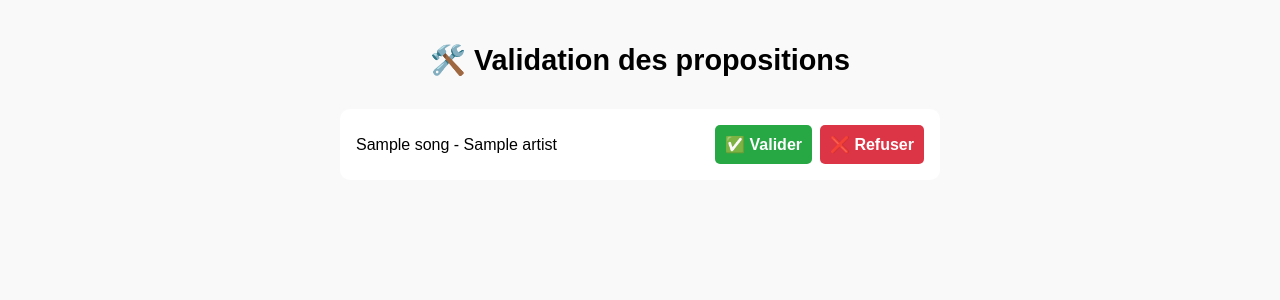
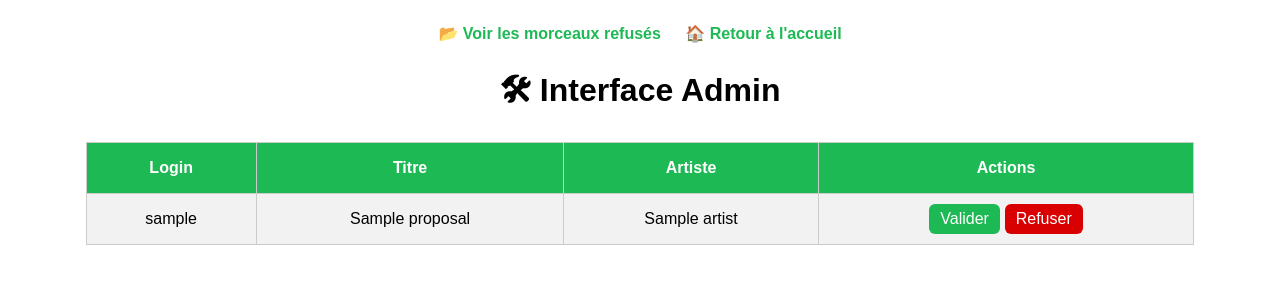
Before and after one commit to editionsnathan/spotify-playlist-dnc3, a Flask app: template templates/admin.html in a window 1280 px wide. Shown: the top 300 px of the page. Run offline with Flask 3, Linux system fonts and the light colour scheme; the template is opened without the code that fills it: most values are stand-ins (such as "Sample title", 1, 10 or a date in 2020).

Commit message:
Update admin.html

```diff
--- a/templates/admin.html
+++ b/templates/admin.html
@@ -1,61 +1,59 @@
-
 <!DOCTYPE html>
 <html lang="fr">
 <head>
   <meta charset="UTF-8">
-  <title>Validation des propositions</title>
+  <title>Admin - Playlist DNC3</title>
   <meta name="viewport" content="width=device-width, initial-scale=1">
   <style>
-    body { font-family: sans-serif; padding: 1rem; background: #f9f9f9; text-align: center; }
-    h1 { font-size: 1.8rem; margin-bottom: 2rem; }
-    ul { list-style: none; padding: 0; max-width: 600px; margin: auto; }
-    li { background: #fff; margin: 1rem 0; padding: 1rem; border-radius: 10px; display: flex; flex-direction: column; gap: 1rem; align-items: center; }
-    .actions {
-      display: flex;
-      flex-direction: column;
-      gap: 0.5rem;
-      width: 100%;
-    }
-    .actions a {
-      padding: 10px;
-      border-radius: 5px;
+    body { font-family: sans-serif; text-align: center; padding: 1rem; }
+    table { margin: auto; border-collapse: collapse; width: 90%; }
+    th, td { padding: 1rem; border: 1px solid #ccc; }
+    th { background-color: #1DB954; color: white; }
+    tr:nth-child(even) { background-color: #f2f2f2; }
+    a.validate, a.reject {
+      padding: 0.4rem 0.7rem;
+      border-radius: 6px;
       text-decoration: none;
       color: white;
+    }
+    a.validate { background: #1DB954; }
+    a.reject { background: #d80000; }
+    .top-links {
+      margin-bottom: 1.5rem;
+    }
+    .top-links a {
+      margin: 0 10px;
+      color: #1DB954;
+      text-decoration: none;
       font-weight: bold;
-      width: 100%;
-      max-width: 150px;
-      margin: auto;
-    }
-    .approve { background: #28a745; }
-    .reject { background: #dc3545; }
-    @media (min-width: 480px) {
-      li { flex-direction: row; justify-content: space-between; align-items: center; }
-      .actions {
-        flex-direction: row;
-        justify-content: flex-end;
-        width: auto;
-      }
-      .actions a {
-        width: auto;
-        margin: 0;
-      }
     }
   </style>
 </head>
 <body>
-  <h1>🛠️ Validation des propositions</h1>
-  <ul>
-    {% for song in proposals %}
-    <li>
-      {{ song.title }} - {{ song.artist }}
-      <div class="actions">
-        <a href="/validate/{{ loop.index0 }}" class="approve">✅ Valider</a>
-        <a href="/reject/{{ loop.index0 }}" class="reject">❌ Refuser</a>
-      </div>
-    </li>
-    {% else %}
-    <li>Aucune proposition en attente.</li>
+  <div class="top-links">
+    <a href="/refused">📂 Voir les morceaux refusés</a>
+    <a href="/">🏠 Retour à l'accueil</a>
+  </div>
+
+  <h1>🛠 Interface Admin</h1>
+  <table>
+    <tr>
+      <th>Login</th>
+      <th>Titre</th>
+      <th>Artiste</th>
+      <th>Actions</th>
+    </tr>
+    {% for p in proposals %}
+    <tr>
+      <td>{{ p.login }}</td>
+      <td>{{ p.title }}</td>
+      <td>{{ p.artist }}</td>
+      <td>
+        <a class="validate" href="/validate/{{ loop.index0 }}">Valider</a>
+        <a class="reject" href="/reject/{{ loop.index0 }}">Refuser</a>
+      </td>
+    </tr>
     {% endfor %}
-  </ul>
+  </table>
 </body>
 </html>
```
